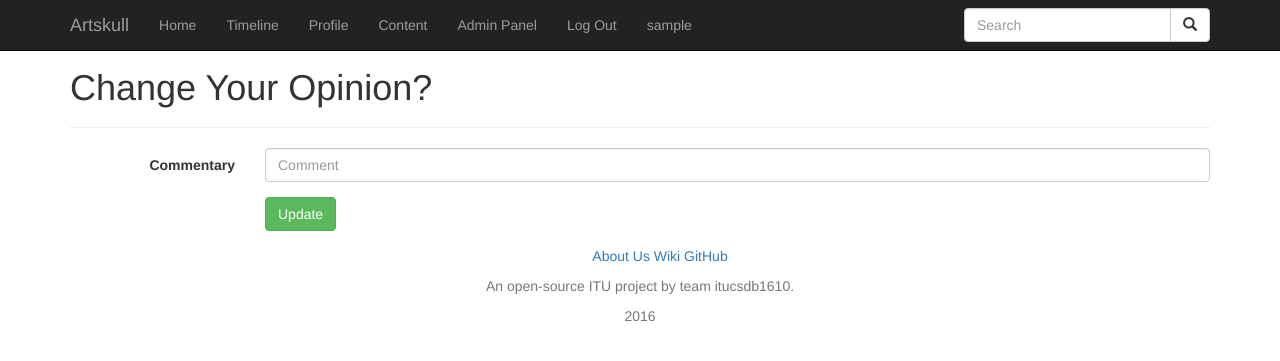
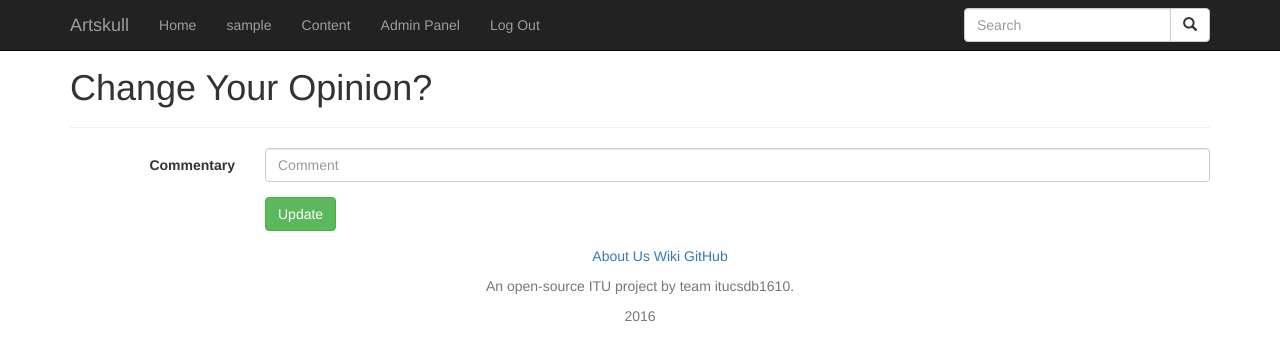
Before and after one commit to itucsdb1610/artskull, a Flask app: a page that uses templates/layout.html in a window 1280 px wide. Shown: the top 361 px of the page. Run offline with Flask 2, Linux system fonts and the light colour scheme; the visitor is signed in with stand-in values (Sample User, id 1); data that the repository does not hold is empty; some libraries are stand-ins or nearby versions.

Commit message:
Seperate 'Timeline' and 'Profile' links removed.

```diff
--- a/templates/layout.html
+++ b/templates/layout.html
@@ -27,14 +27,12 @@
                     <ul class="nav navbar-nav">
                     <!-- menu items will change, these are for test purposes -->
                      {% if 'username' in session %}
-                        <li><a href="{{ url_for('home') }}">Home</a></li>
-                        <li><a href="{{ url_for('timeline') }}">Timeline</a></li>
-                        <li><a href="{{ url_for('profile') }}">Profile</a></li>
+                        <li><a href="{{ url_for('timeline') }}">Home</a></li>
+                        <li><a href="{{ url_for('profile') }}">{{ session['username'] }}</a></li>
                         <li><a href="{{ url_for('content') }}">Content</a></li>
                         <li><a href="{{ url_for('admin') }}">Admin Panel</a></li>
                         <li><a href="{{ url_for('user_logout') }}">Log Out</a></li>
                         <!--<li><a href="{{ url_for('search')}}">Search Result</a></li>-->
-                        <li><a>{{ session['username'] }}</a></li>
                     {% endif %}
                     {% if 'username' not in session %}
                         <li><a href="{{ url_for('user_login') }}">Log In</a></li>
```
